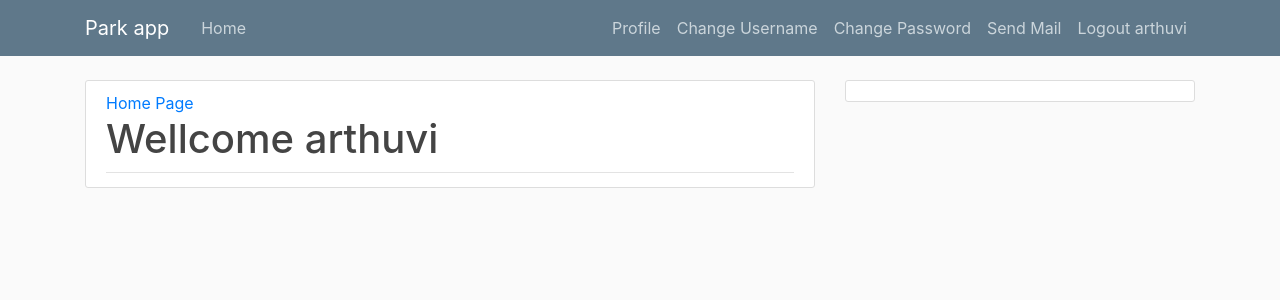
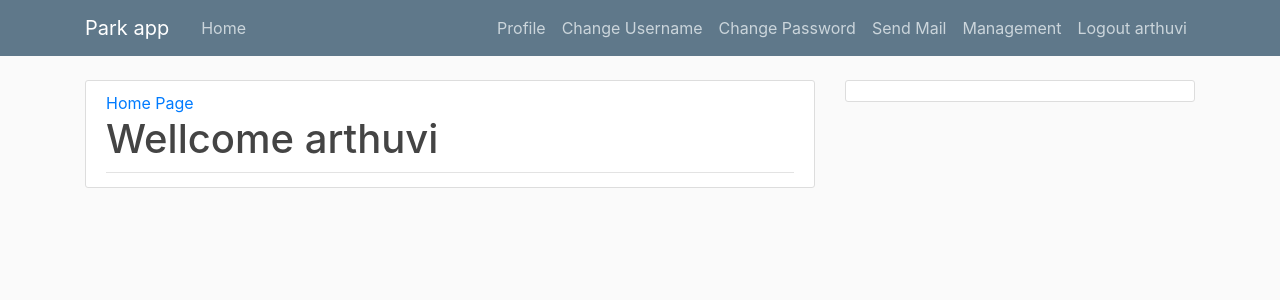
Before and after one commit to arthur1801/PM_Team13, a Django app: page / in a window 1280 px wide. Shown: the top 300 px of the page. Run offline with Django 3.2, Linux system fonts and the light colour scheme; a user stored in the database is signed in; some libraries are stand-ins or nearby versions.

Commit message:
PM2020T13-2 management panel

```diff
--- a/Parks/Parkapp/templates/Parkapp/base.html
+++ b/Parks/Parkapp/templates/Parkapp/base.html
@@ -40,13 +40,13 @@
                 <a class="nav-item nav-link" href="{% url 'username_change' %}">Change Username</a>
                   <a class="nav-item nav-link" href="{% url 'password_change' %}">Change Password</a>
                   <a class="nav-item nav-link" href="{% url 'sendmail' %}">Send Mail</a>
+                  <a class="nav-item nav-link" href="{%url 'admin:index' %}">Management</a>
                   <a class="nav-item nav-link" href="{% url 'logout' %}">Logout {{ user.get_username }}</a>
 
                 {% elif user.is_authenticated %}
                 <a class="nav-item nav-link" href="{% url 'profile' %}">Profile</a>
                 <a class="nav-item nav-link" href="{% url 'username_change' %}">Change Username</a>
                   <a class="nav-item nav-link" href="{% url 'password_change' %}">Change Password</a>
-
                   <a class="nav-item nav-link" href="{% url 'logout' %}">Logout {{ user.get_username }}</a>
 
 
```
Also changed, not shown: Parks/db.sqlite3.
